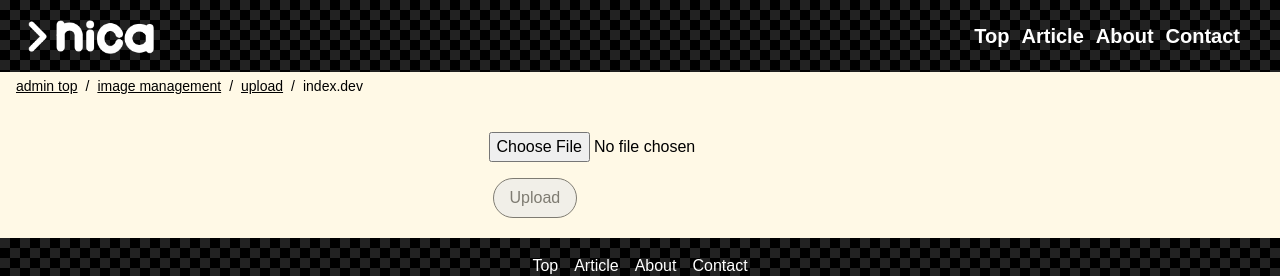
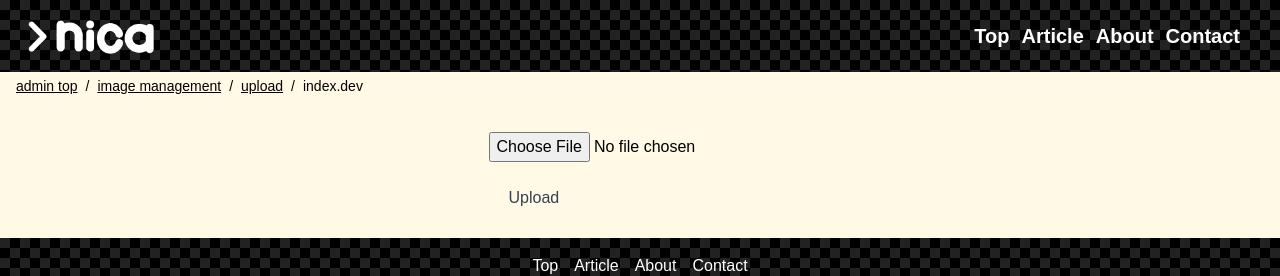
Before and after one commit to nickin1023/nicastyleFE, a Next.js app: page /administrator/images/upload/index.dev in a window 1280 px wide. Shown: the top 276 px of the page. Built offline with nearby package versions, Linux system fonts and the light colour scheme; a web font is replaced by a local one.

Commit message:
fix components desgin

```diff
--- a/src/components/atoms/button/Button.tsx
+++ b/src/components/atoms/button/Button.tsx
@@ -3,13 +3,13 @@ import { VariantProps, cva } from "class-variance-authority";
 import React from "react";
 
 const buttonVariants = cva(
-  `flex h-10 items-center justify-center gap-2 rounded-full mx-1 px-4 text-textL_medium transition disabled:opacity-50 disabled:pointer-events-none transition`,
+  `flex h-10 items-center justify-center gap-2  mx-1 px-4`,
   {
     variants: {
       variant: {
-        primary: `bg-gray-200 text-primaryWhite hover:opacity-75 border border-black`,
-        outline: `bg-blue-500 text-red-300 border border-accent hover:opacity-75`,
-        icon: `bg-transparent hover:bg-bg-gray rounded-full p-2 h-fit`
+        primary: `text-gray-700 rounded-10 bg-neumorphismBg shadow-neumorphism transition-box-shadow duration-500 hover:shadow-neumorphismInset`,
+        simple: ``,
+        icon: `text-gray-700 rounded-10 bg-neumorphismWhiteBg shadow-neumorphismWhite transition-box-shadow duration-500 hover:shadow-neumorphismWhiteInset`
       }
     },
     defaultVariants: {
--- a/src/components/atoms/input/Input.tsx
+++ b/src/components/atoms/input/Input.tsx
@@ -8,7 +8,7 @@ const inputVariants = cva(
     variants: {
       variant: {
         primary: `bg-white text-primaryWhite hover:opacity-75 border border-gray`,
-        outline: `bg-blue-500 text-red-300 border border-accent hover:opacity-75`,
+        simple: ``,
         icon: `bg-transparent hover:bg-bg-gray rounded-full p-2 h-fit`
       }
     },
--- a/src/components/atoms/label/Label.tsx
+++ b/src/components/atoms/label/Label.tsx
@@ -2,26 +2,23 @@ import { cn } from "@/src/utils/cn";
 import { cva, VariantProps } from "class-variance-authority";
 import React from "react";
 
-const labelVariants = cva(
-  `flex h-10 items-center gap-2 px-4 text-textL_medium transition disabled:opacity-50 disabled:pointer-events-none transition`,
-  {
+const labelVariants = cva(`flex h-10 items-center gap-2`, {
   variants: {
     variant: {
-        primary: `bg-gray-200 text-primaryWhite hover:opacity-75`,
-        outline: `bg-blue-500 text-red-300 border border-accent hover:opacity-75`,
+      primary: `rounded-full underline underline-offset-4`,
+      simple: `font-bold`,
       icon: `bg-transparent hover:bg-bg-gray rounded-full p-2 h-fit`
     }
   },
   defaultVariants: {
     variant: "primary"
   }
-  }
-);
+});
 
 interface LabelProps
   extends React.LabelHTMLAttributes<HTMLLabelElement>,
     VariantProps<typeof labelVariants> {
-  variant: "primary" | "outline" | "icon" | null | undefined;
+  variant: "primary" | "simple" | "icon" | null | undefined;
   name: string;
   required: boolean;
 }
--- a/src/components/atoms/textArea/TextArea.tsx
+++ b/src/components/atoms/textArea/TextArea.tsx
@@ -3,12 +3,12 @@ import { VariantProps, cva } from "class-variance-authority";
 import React from "react";
 
 const textAreaVariants = cva(
-  `flex w-full items-center justify-center gap-2 px-4 text-textL_medium transition disabled:opacity-50 disabled:pointer-events-none transition`,
+  `flex w-full items-center justify-center gap-2 px-4 text-base transition disabled:opacity-50 disabled:pointer-events-none transition`,
   {
     variants: {
       variant: {
-        primary: `bg-white text-primaryWhite hover:opacity-75 border border-gray`,
-        outline: `bg-blue-500 text-red-300 border border-accent hover:opacity-75`,
+        primary: `bg-white text-primaryWhite hover:opacity-75 border border-gray rounded-lg`,
+        simple: ``,
         icon: `bg-transparent hover:bg-bg-gray rounded-full p-2 h-fit`
       }
     },
--- a/src/components/molecules/inputForm/InputForm.tsx
+++ b/src/components/molecules/inputForm/InputForm.tsx
@@ -3,7 +3,7 @@ import { Input } from "../../atoms/input/Input";
 import { Label } from "../../atoms/label/Label";
 
 type InputFormProps = {
-  variant: "primary" | "outline" | "icon" | null | undefined;
+  variant: "primary" | "simple" | "icon" | null | undefined;
   formName: string;
   type: HTMLInputTypeAttribute;
   placeholder?: string;
--- a/src/components/molecules/textAreaForm/TextAreaForm.tsx
+++ b/src/components/molecules/textAreaForm/TextAreaForm.tsx
@@ -3,7 +3,8 @@ import { Label } from "../../atoms/label/Label";
 import { TextArea } from "../../atoms/textArea/TextArea";
 
 type TextAreaFormProps = {
-  variant: "primary" | "outline" | "icon" | null | undefined;
+  labelVariant: "primary" | "simple" | "icon" | null | undefined;
+  textAreaVariant: "primary" | "simple" | "icon" | null | undefined;
   formName: string;
   type: HTMLInputTypeAttribute;
   placeholder?: string;
@@ -14,17 +15,26 @@ type TextAreaFormProps = {
 
 export const TextAreaForm = forwardRef<HTMLTextAreaElement, TextAreaFormProps>(
   (
-    { variant, formName, placeholder, labelName, rows, required, ...props },
+    {
+      labelVariant,
+      textAreaVariant,
+      formName,
+      placeholder,
+      labelName,
+      rows,
+      required,
+      ...props
+    },
     ref
   ) => {
     return (
-      <div className="m-5">
-        <Label variant={variant} name={formName} required={required}>
+      <div className="mx-4 my-2">
+        <Label variant={labelVariant} name={formName} required={required}>
           {labelName}
         </Label>
         <TextArea
           id={formName}
-          variant={variant}
+          variant={textAreaVariant}
           rows={rows}
           placeholder={placeholder}
           {...props}
--- a/src/components/organisms/dialog/Dialog.tsx
+++ b/src/components/organisms/dialog/Dialog.tsx
@@ -11,7 +11,7 @@ export const initialDialogArgs: DialogArgs = {
 };
 
 export type DialogArgs = {
-  variant: "primary" | "outline" | "icon" | null | undefined;
+  variant: "primary" | "simple" | "icon" | null | undefined;
   title: string;
   content: string;
   execButtonLabel: string;
--- a/src/components/organisms/htmlContent/HtmlContent.tsx
+++ b/src/components/organisms/htmlContent/HtmlContent.tsx
@@ -5,7 +5,7 @@ type htmlContentParams = {
 };
 
 export const HtmlContent = (params: htmlContentParams) => {
-  return <article className="prose">{parse(params.html)}</article>;
+  return <article className="prose max-w-full">{parse(params.html)}</article>;
 };
 
 HtmlContent.displayName = "HtmlContent";
--- a/src/components/organisms/pagination/Pagination.tsx
+++ b/src/components/organisms/pagination/Pagination.tsx
@@ -2,7 +2,7 @@ import { Button } from "../../atoms/button/Button";
 import { Label } from "../../atoms/label/Label";
 
 type PaginationProps = {
-  variant: "primary" | "outline" | "icon" | null | undefined;
+  variant: "primary" | "simple" | "icon" | null | undefined;
   currentPage: number;
   totalPages: number;
   onClick: (pageNumber: number) => void;
@@ -79,7 +79,7 @@ export const Pagination = ({
   };
 
   return (
-    <div className="flex items-center gap-2 justify-center my-5">
+    <div className="flex items-center gap-2 justify-center my-5 text-lg font-bold">
       {currentPage !== 1 && (
         <Button
           variant={variant}
```
Lines whose indentation alone changed are shown as unchanged.
